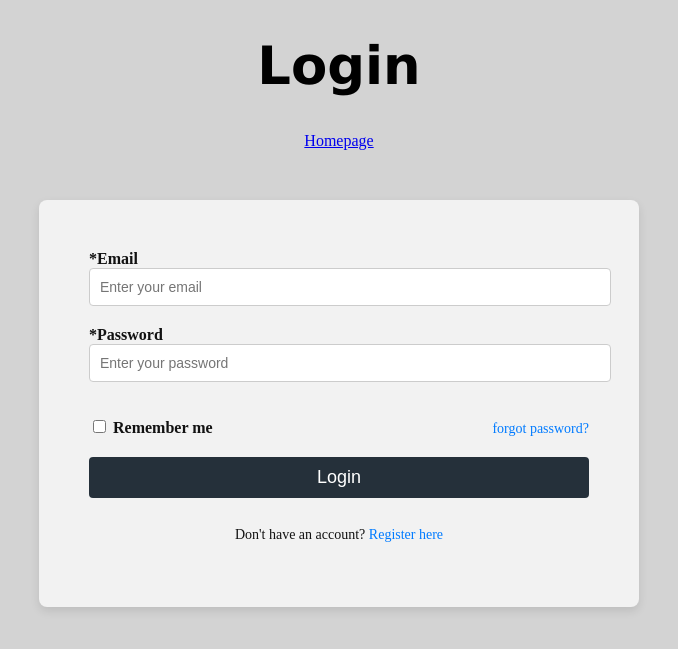
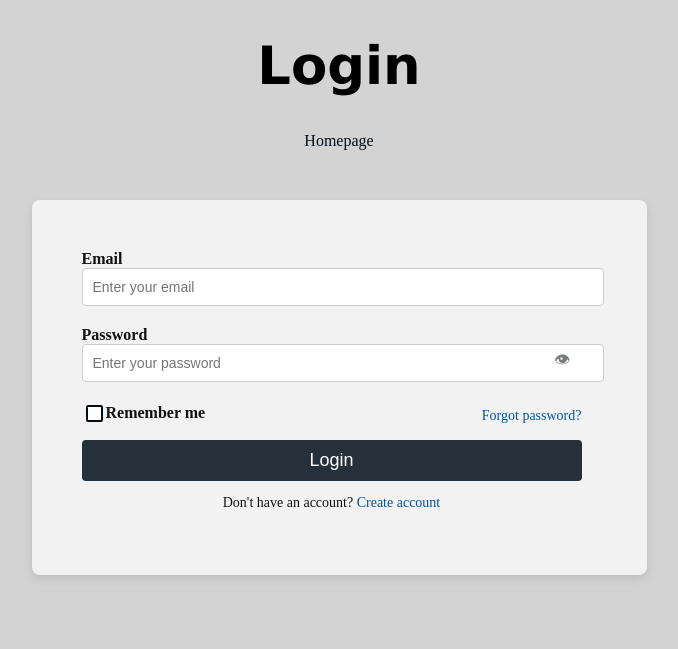
Before and after one commit to DenisPrela/JewelleryStore, a PHP site: page /login.html in a window 1280 px wide. Shown: the part 50-699 px from the top of the page, without its empty margins (301-979 px from the left). Run offline with PHP 8.4, Linux system fonts and the light colour scheme.

Commit message:
Enhance login design

```diff
--- a/login.html
+++ b/login.html
@@ -49,27 +49,41 @@
         <div class="loginbox">
             <div class="vrflexbox">
                 <form action="/login" method="post">
-                    <label for="Email">*Email</label>
+                    <label for="Email">Email</label>
                     <input type="email" id="Email" name="email" placeholder="Enter your email" required>
-                    <label for="password">*Password</label>
-                    <input type="password" id="password" name="password" placeholder="Enter your password" required>
+                    <label for="password">Password</label>
+                    <div class="input-container">
+                        <input type="password" id="password" placeholder="Enter your password">
+                        <button type="button" class="toggle-password" onclick="togglePassword()">👁</button>
+                    </div>
 
 
-                </form>
                 <div class="hrflexbox">
-                    <label>
+                    <label class="checkbox">
                         <input type="checkbox" name="agree" value="yes">
                         Remember me
                       </label>
-                      <a href="#">forgot password?</a>
+                      <a href="#">Forgot password?</a>
                 </div>
-                <button type="submit">Login</button>
-                <p>Don't have an account? <a href="signup.html" class="register-link">Register here</a></p>
+                <button class="button" type="submit">Login</button>
+                <p>Don't have an account? <a href="signup.html" class="register-link">Create account</a></p>
             </div>
         </div>
+    </form>
     </main>
     <footer>
+<script>
+     function togglePassword() {
+        const passwordInput = document.getElementById('password');
+        const toggleButton = document.querySelector('.toggle-password');
 
+
+        const isPasswordVisible = passwordInput.type === 'text';
+        passwordInput.type = isPasswordVisible ? 'password' : 'text';
+
+
+    }
+</script>
     </footer>
     </body>
     </html>
--- a/signup.html
+++ b/signup.html
@@ -105,8 +105,8 @@
 
 
                 <p class="privacy-policy-text">
-                    By creating an account, you agree to our
-                    <a href="privacy-policy.html" target="_blank" class="privacy-policy-link">Privacy Policy</a>.
+                    Already have an account?
+                    <a href="privacy-policy.html" target="_blank" class="privacy-policy-link">Login</a>.
                 </p>
             </form>
         </div>
--- a/style_Login.css
+++ b/style_Login.css
@@ -5,11 +5,19 @@
     font-family:'Lucida Sans', 'Lucida Sans Regular', 'Lucida Grande', 'Lucida Sans Unicode', Geneva, Verdana, sans-serif;
     font-size: 3.3rem;
 }
+.Logintext a{
+    color: #000d1a;
+    text-decoration: none;
+}
+.Logintext a:hover{
+    text-decoration: underline  ;
+}
 .loginbox {
     width: 100%;
     max-width: 500px;
     background-color: #f2f2f2;
     padding: 50px;
+    padding-right: 65px;
     margin: 50px auto;
     border-radius: 8px;
     box-shadow: 0 4px 10px rgba(0, 0, 0, 0.1);
@@ -41,15 +49,65 @@
     color: #121212;
 }
 .loginbox input[type="email"],
-.loginbox input[type="password"] {
+.loginbox input[type="password"],
+.loginbox input[type="text"]  {
     width: 100%;
     padding: 10px;
     font-size: 14px;
     border: 1px solid #ccc;
     border-radius: 4px;
     margin-bottom: 20px;
+    transition: 0.3s;
+}
+.loginbox input[type="email"]:hover,
+.loginbox input[type="password"]:hover,
+.loginbox input[type="text"]:hover{
+    border: 1px solid #7e7e7e;
+
+}
+input[type="checkbox"] {
+    appearance: none;
+    width: 17px;
+    height: 17px;
+    border: 2px solid #000d1a;
+    border-radius: 2px;
+    outline: none;
+    cursor: pointer;
+    display: inline-block;
+    position: relative;
+    background-color: white;
+
+    transition: 0.3s;
+
 }
 
+input[type="checkbox"]:checked {
+    background-color:#000d1a;
+    border-color: #000d1a;
+
+
+}
+
+input[type="checkbox"]:checked::after {
+    content: '✔';
+    color: white;
+    font-size: 14px;
+    position: absolute;
+    top: 50%;
+    left: 50%;
+    transform: translate(-50%, -50%);
+
+
+}
+input[type="checkbox"]:hover {
+    box-shadow: 0 0 2px #00080f;
+    border-color: #000d1a;
+    transition: 0.3s;
+}
+.checkbox {
+    display: flex;
+    align-items: center;
+}
 
 .loginbox .hrflexbox {
     display: flex;
@@ -58,7 +116,7 @@
 }
 
 
-.loginbox button {
+.loginbox .button {
     background-color: #25303a;
     color: white;
     border: none;
@@ -68,15 +126,16 @@
     cursor: pointer;
     transition: background-color 0.3s;
 
+
 }
-.loginbox button:hover {
+.loginbox .button:hover {
     background-color: #000d1a;
 
 }
 
 
 .loginbox a {
-    color: #007BFF;
+    color:#0054a3;
     text-decoration: none;
     font-size: 14px;
 }
@@ -89,3 +148,33 @@
     font-size: 14px;
     text-align: center;
 }
+.show-password-checkbox {
+    margin-right: 5px;
+
+}
+.input-container {
+    position: relative;
+
+}
+
+.toggle-password {
+    position: absolute;
+    right: 5px;
+    top: 30%;
+    transform: translateY(-50%);
+    cursor: pointer;
+    border: none;
+    background: none;
+    font-size: 16px;
+    color: #797d80;
+    transition: 0.3s;
+}
+.toggle-password:hover{
+    color: black;
+    text-shadow: #000d1a;
+}
+.button{
+    display: block;
+    margin: 10px 0;
+    width: 100%;
+}
```
